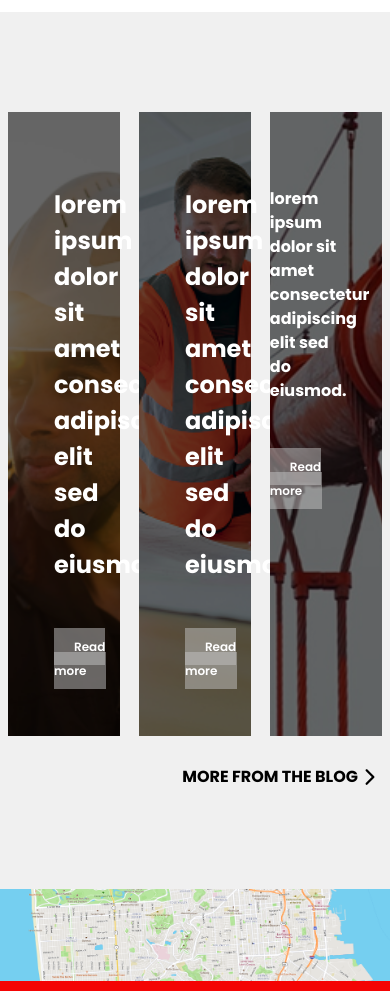
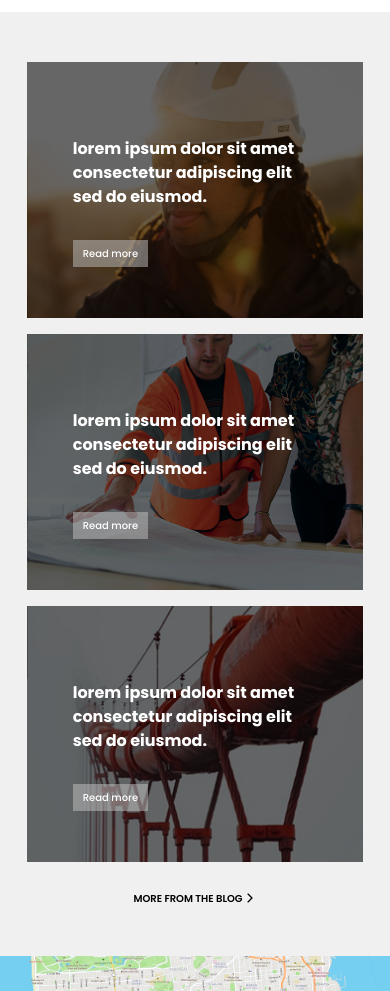
Before and after one commit to sakibtamim/assignment-42-petroil, a React (Vite) app: page / in a window 390 px wide. Shown: the part 1640-2631 px from the top of the page. Built offline with nearby package versions, Linux system fonts and the light colour scheme.

Commit message:
Refactor Blog, BrandLogo, and Service components for improved layout and responsiveness

```diff
--- a/src/components/Blog.jsx
+++ b/src/components/Blog.jsx
@@ -4,61 +4,61 @@ import { IoIosArrowForward } from "react-icons/io";
 
 const Blog = () => {
   return (
-    <div className="py-[100px] bg-learnAboutBg">
+    <div className="lg:py-[100px] py-[50px] bg-learnAboutBg">
       <Container>
-        <div className="flex">
-          <div className="w-4/12">
+        <div className="lg:flex  ">
+          <div className="lg:w-4/12 lg:justify-start flex justify-center mb-4 lg:mb-0">
             <div
-              className="pt-[75px] pb-[55px] pl-[46px] pr-[44px]  bg-center bg-cover w-[90%]"
+              className="pt-[75px]  pb-[55px]  pl-[46px]  pr-[44px]   bg-center bg-cover w-[90%]"
               style={{
                 backgroundImage: `linear-gradient(rgba(0, 0, 0, 0.6), rgba(0, 0, 0, 0.6)),url('/blogbg01.png')`,
               }}
             >
-              <h4 className="text-[24px] pb-[50px] font-poppins text-white font-bold">
+              <h4 className="lg:text-[24px] text-[16px] lg:pb-[50px] pb-[30px] font-poppins text-white font-bold">
                 lorem ipsum dolor sit amet consectetur adipiscing elit sed do
                 eiusmod.
               </h4>
               <a
                 href="#"
-                className="py-[10px] px-[20px] bg-blogBtnColor  text-[12px] font-poppins text-white font-semibold"
+                className="lg:py-[10px] lg:px-[20px] py-[6px] px-[10px] bg-blogBtnColor  lg:text-[12px] text-[10px] font-poppins text-white font-medium"
               >
                 Read more
               </a>
             </div>
           </div>
-          <div className="w-4/12 flex justify-center">
+          <div className="lg:w-4/12 flex justify-center mb-4 lg:mb-0">
             <div
-              className="w-[90%] pt-[75px] pb-[55px] pl-[46px] pr-[44px]  bg-center bg-cover"
+              className="pt-[75px]  pb-[55px]  pl-[46px]  pr-[44px]   bg-center bg-cover w-[90%]"
               style={{
                 backgroundImage: `linear-gradient(rgba(0, 0, 0, 0.6), rgba(0, 0, 0, 0.6)),url('/blogbg02.png')`,
               }}
             >
-              <h4 className="text-[24px] pb-[50px] font-poppins text-white font-bold">
+              <h4 className="lg:text-[24px] text-[16px] lg:pb-[50px] pb-[30px] font-poppins text-white font-bold">
                 lorem ipsum dolor sit amet consectetur adipiscing elit sed do
                 eiusmod.
               </h4>
               <a
                 href="#"
-                className="py-[10px] px-[20px] bg-blogBtnColor text-[12px] font-poppins text-white font-semibold"
+                className="lg:py-[10px] lg:px-[20px] py-[6px] px-[10px] bg-blogBtnColor  lg:text-[12px] text-[10px] font-poppins text-white font-medium"
               >
                 Read more
               </a>
             </div>
           </div>
-          <div className="w-4/12 flex justify-end">
+          <div className="lg:w-4/12 flex lg:justify-end justify-center">
             <div
-              className=" w-[90%] pt-[75px] pb-[55px] lg:pl-[46px] pr-[44px]  bg-center bg-cover"
+              className=" pt-[75px]  pb-[55px]  pl-[46px]  pr-[44px]   bg-center bg-cover w-[90%]"
               style={{
                 backgroundImage: `linear-gradient(rgba(0, 0, 0, 0.6), rgba(0, 0, 0, 0.6)),url('/blogbg03.png')`,
               }}
             >
-              <h4 className="lg:text-[24px] pb-[50px] font-poppins text-white font-bold">
+              <h4 className="lg:text-[24px] text-[16px] lg:pb-[50px] pb-[30px] font-poppins text-white font-bold">
                 lorem ipsum dolor sit amet consectetur adipiscing elit sed do
                 eiusmod.
               </h4>
               <a
                 href="#"
-                className="py-[10px] px-[20px] bg-blogBtnColor text-[12px] font-poppins text-white font-semibold"
+                className="lg:py-[10px] lg:px-[20px] py-[6px] px-[10px] bg-blogBtnColor  lg:text-[12px] text-[10px] font-poppins text-white font-medium"
               >
                 Read more
               </a>
@@ -66,11 +66,14 @@ const Blog = () => {
           </div>
         </div>
 
-        <div className="w-full justify-end flex pt-[29px]">
-          <h4 className="text-[16px] font-poppins text-black font-bold">
+        <div className="w-full lg:justify-end flex justify-center items-center pt-[29px]">
+          <a
+            href=""
+            className="lg:text-[16px] text-[10px] font-poppins text-black font-semibold"
+          >
             MORE FROM THE BLOG
-          </h4>
-          <IoIosArrowForward className="text-[24px] text-black font-bold" />
+          </a>
+          <IoIosArrowForward className="lg:text-[22px] text-[14px] text-black font-bold" />
         </div>
       </Container>
     </div>
--- a/src/components/BrandLogo.jsx
+++ b/src/components/BrandLogo.jsx
@@ -7,7 +7,7 @@ import BrandLogo04 from "../assets/brandlogo04.png";
 
 const BrandLogo = () => {
   return (
-    <div className="lg:py-[116px] py-[30px] px-2">
+    <div className="lg:py-[116px] py-[30px]">
       <Container>
         <div className="flex lg:gap-6.5 gap-2">
           <div className="w-1/4">
--- a/src/components/Service.jsx
+++ b/src/components/Service.jsx
@@ -3,8 +3,8 @@ import React from "react";
 const Service = () => {
   return (
     <div>
-      <div className="flex flex-wrap justify-between items-center  gap-2 lg:gap-0">
-        <div className="lg:w-1/2 w-[48%]   flex lg:justify-end ">
+      <div className="flex flex-wrap justify-between items-center  gap-1.5 lg:gap-0">
+        <div className="lg:w-1/2 w-[49%]   flex lg:justify-end ">
           <div className="lg:w-4/12  lg:mr-[149px] pl-[10px] lg:pl-0 w-full">
             <div className=" ">
               <h2 className="lg:text-[64px] text-[18px]  font-poppins text-block font-medium">
@@ -18,7 +18,7 @@ const Service = () => {
           </div>
         </div>
         <div
-          className="lg:w-1/2 w-[48%] bg-cover bg-center lg:pl-[116px] pl-[10px]"
+          className="lg:w-1/2 w-[49%] bg-cover bg-center lg:pl-[116px] pl-[10px]"
           style={{
             backgroundImage: `linear-gradient(rgba(0, 0, 0, 0.6), rgba(0, 0, 0, 0.6)),url('/servicebg01.png')`,
           }}
@@ -38,7 +38,7 @@ const Service = () => {
           </div>
         </div>
         <div
-          className="lg:w-1/2 w-[48%] bg-cover bg-center lg:pl-[116px] pl-[10px]"
+          className="lg:w-1/2 w-[49%] bg-cover bg-center lg:pl-[116px] pl-[10px]"
           style={{
             backgroundImage: `linear-gradient(rgba(0, 0, 0, 0.6), rgba(0, 0, 0, 0.6)),url('/servicebg02.png')`,
           }}
@@ -58,7 +58,7 @@ const Service = () => {
           </div>
         </div>
         <div
-          className="lg:w-1/2 w-[48%] bg-cover bg-center lg:pl-[116px] pl-[10px]"
+          className="lg:w-1/2 w-[49%] bg-cover bg-center lg:pl-[116px] pl-[10px]"
           style={{
             backgroundImage: `linear-gradient(rgba(0, 0, 0, 0.6), rgba(0, 0, 0, 0.6)),url('/servicebg03.png')`,
           }}
```
